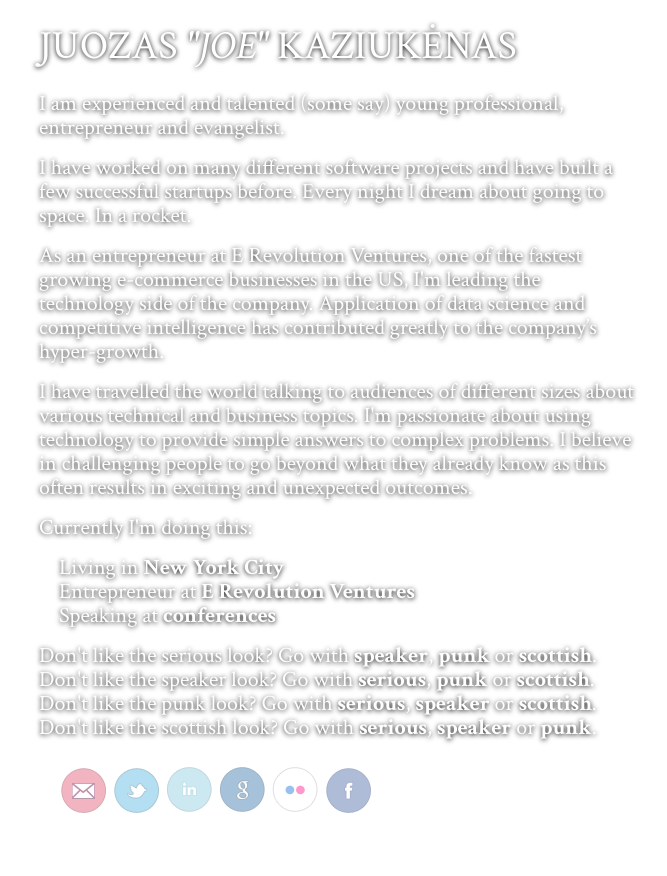
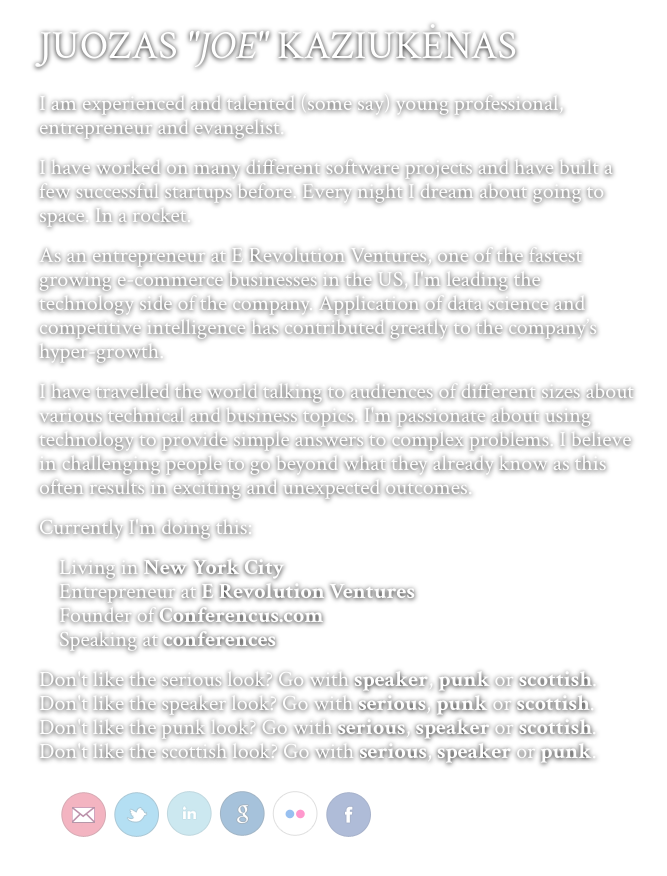
Before and after one commit to juokaz/juokaz.com, a Jekyll site: the page built from index.html, in a window 1280 px wide. Shown: the top 876 px of the page, without its empty margins (11-678 px from the left). Built offline with Jekyll 4.4.1, drawn with Linux system fonts in a browser that asks for light colours; nearby versions of some CDN libraries; library files that are not in the unit come from our copies; the list of posts is cut into pages by our own code.

Commit message:
Added a conferencus.com link

```diff
--- a/index.html
+++ b/index.html
@@ -71,6 +71,7 @@
     <ul>
         <li>Living in <strong>New York City</strong></li>
         <li>Entrepreneur at <strong>E Revolution Ventures</strong></li>
+        <li>Founder of <a href="http://conferencus.com">Conferencus.com</a></li>
         <li>Speaking at <a href="conferences.html">conferences</a></li>
         <!--<li>Organizing <a href="http://whiskyweb.co.uk">Whisky Web</a> conference</li>-->
 		<!--<li>Blogging at my own <a href="/blog">blog</a>, latest article was on <a href="{{ site.posts[0].url }}">"{{ site.posts[0].title }}"</a></li>-->
```
